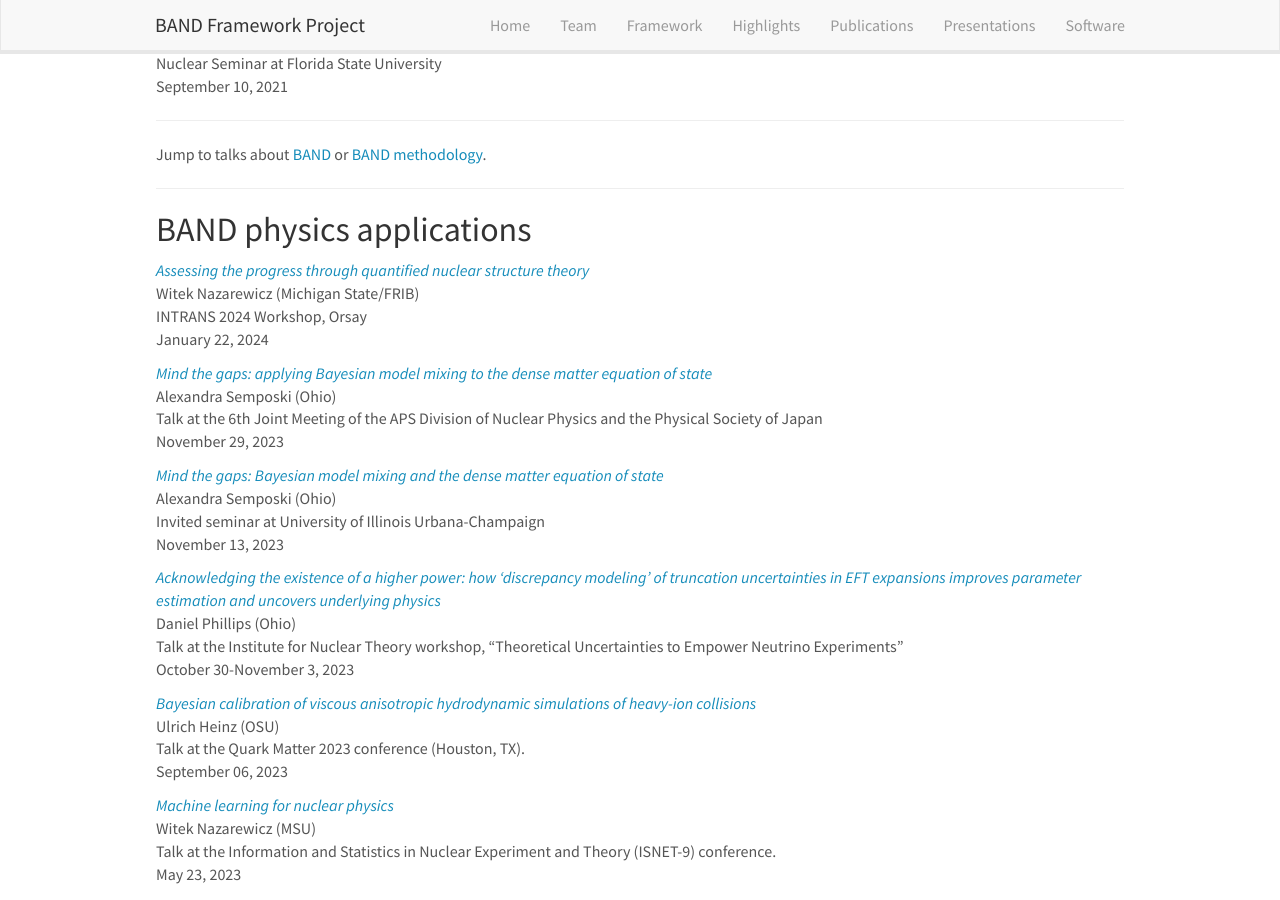
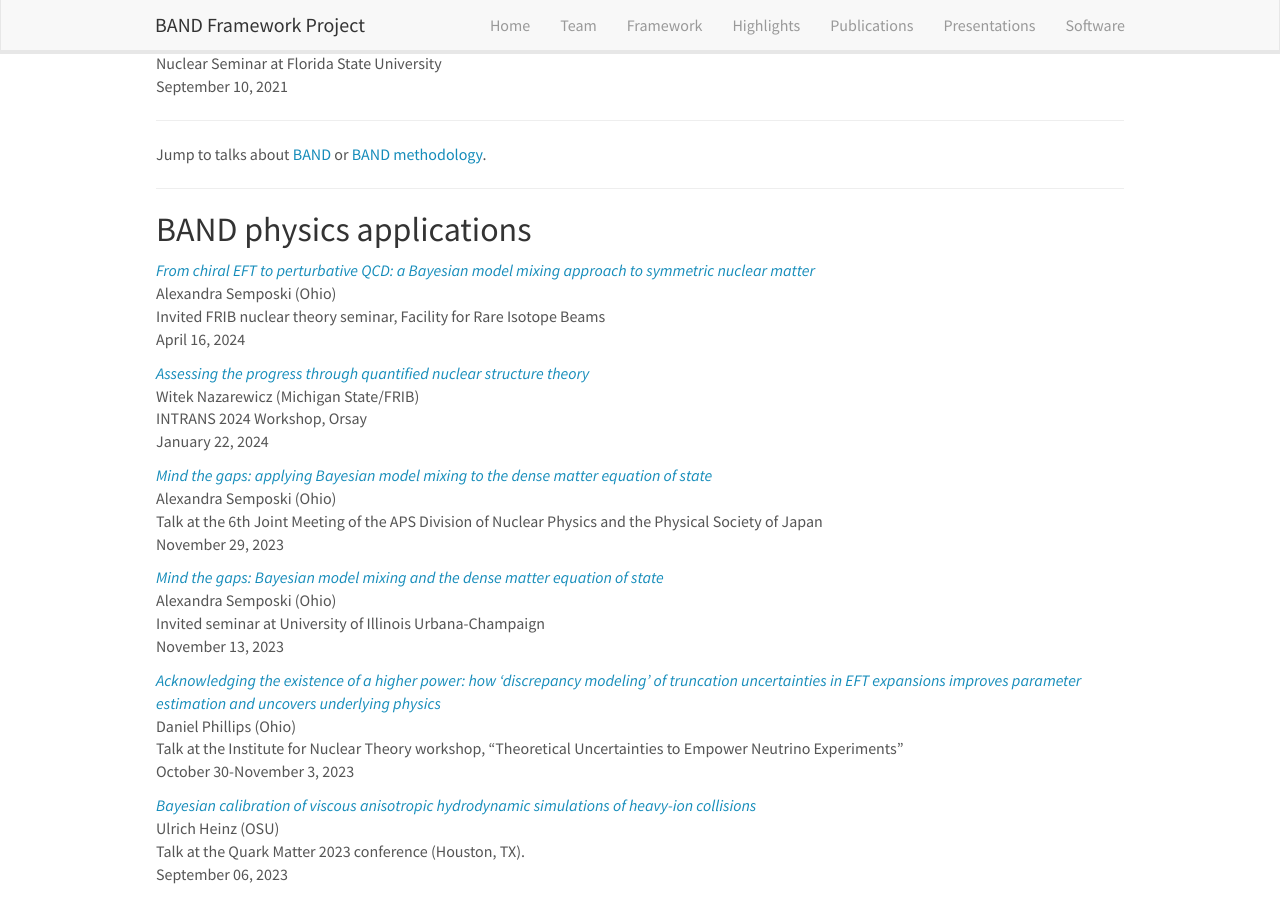
Before and after one commit to bandframework/bandframework.github.io, a Jekyll site: the page built from _pages/presentations.md, in a window 1280 px wide and 900 px high, scrolled down 3706 px. Built offline with Jekyll 4.4.1, drawn with Linux system fonts in a browser that asks for light colours; nearby versions of some CDN libraries.

Commit message:
adding FRIB seminar

```diff
--- a/_data/presentations.yml
+++ b/_data/presentations.yml
@@ -1,3 +1,16 @@
+- title: "From chiral EFT to perturbative QCD: a Bayesian model mixing approach to symmetric nuclear matter"
+  image:
+  location: >
+    Invited FRIB nuclear theory seminar, Facility for Rare Isotope Beams
+  date: >
+    April 16, 2024
+  presenter: Alexandra Semposki (Ohio)
+  link:
+    url: https://www.youtube.com/watch?v=W5Z15sw1maY
+  highlight: 0
+  type: physics
+  news2:
+
 - title: "Bayesian Model Mixing with applications in Nuclear Physics and Climate"
   image:
   location: >
```
